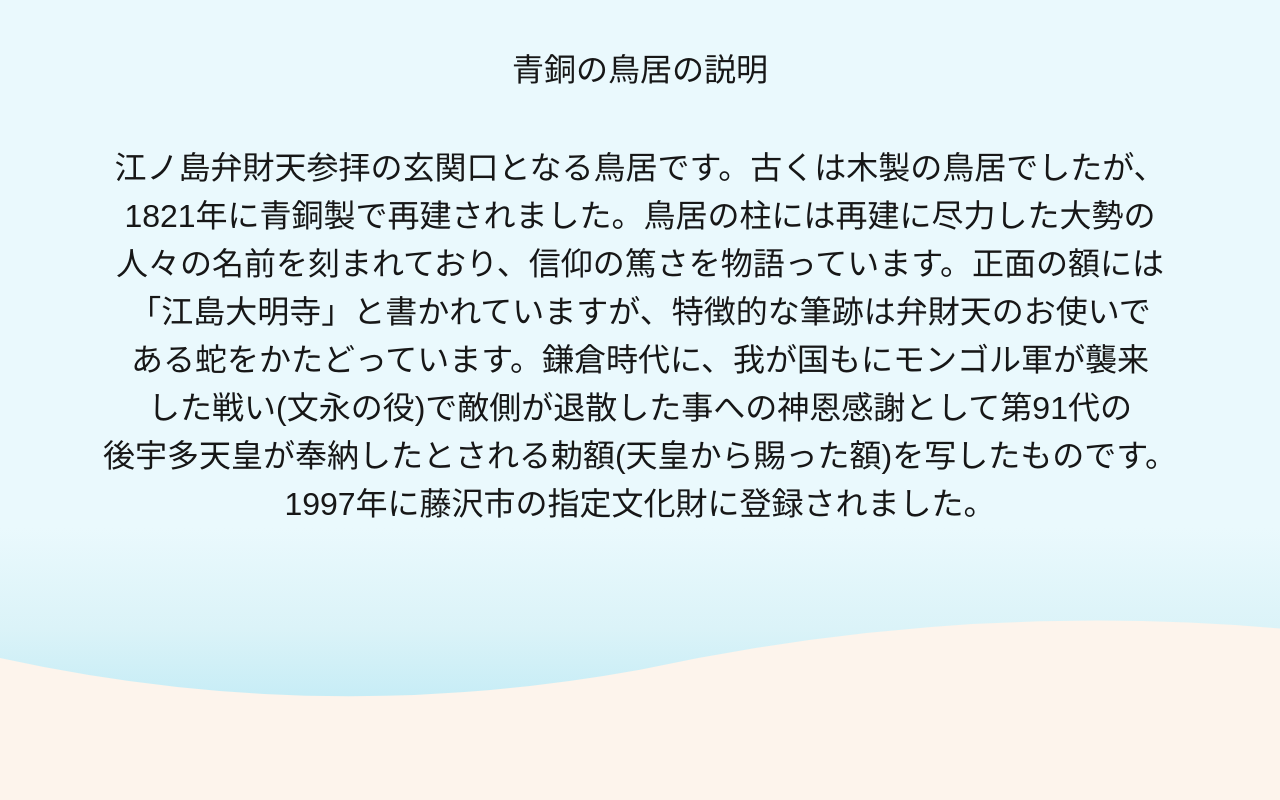
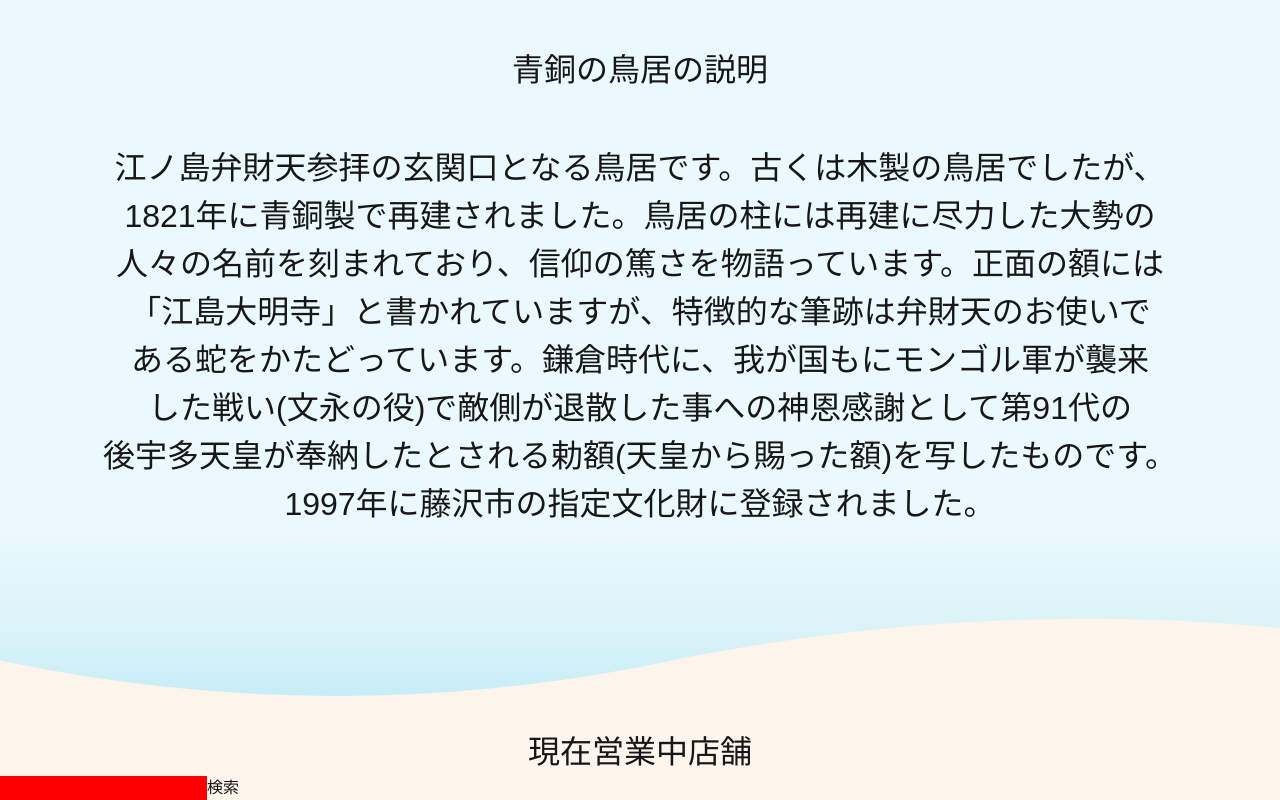
Before and after one commit to Tomoryo211/enosima_island, a Next.js app: page / in a window 1280 px wide. Shown: the part 643-1443 px from the top of the page. Before the commit the page ends 1371 px from the top, so only its background shows below. Built offline with nearby package versions, Linux system fonts and the light colour scheme.

Commit message:
shopコンポーネント検索機能追加

```diff
--- a/app/components/Shop/shop.module.scss
+++ b/app/components/Shop/shop.module.scss
@@ -1,3 +1,8 @@
 .shop{
-    border-bottom: 1px;
+    font-size: 32px;
+    text-align: center;
 }
+.input{
+    border: 3px;
+    background: red;
+}
--- a/app/components/Shop/shop.tsx
+++ b/app/components/Shop/shop.tsx
@@ -8,6 +8,10 @@ export default function Shop(){
         <>
         <div>
             <h2 className={style.shop}>現在営業中店舗</h2>
+            <form action="./search/">
+                <input type="search" id="movie" name="q" className={style.input}/>
+                <button type="submit">検索</button>
+            </form>
         </div>
         </>
     )
--- a/app/page.tsx
+++ b/app/page.tsx
@@ -19,6 +19,7 @@ export default function Home() {
       />
       <Torii />
       <div>
+        <Shop />
       </div>
     </div>
   );
```
